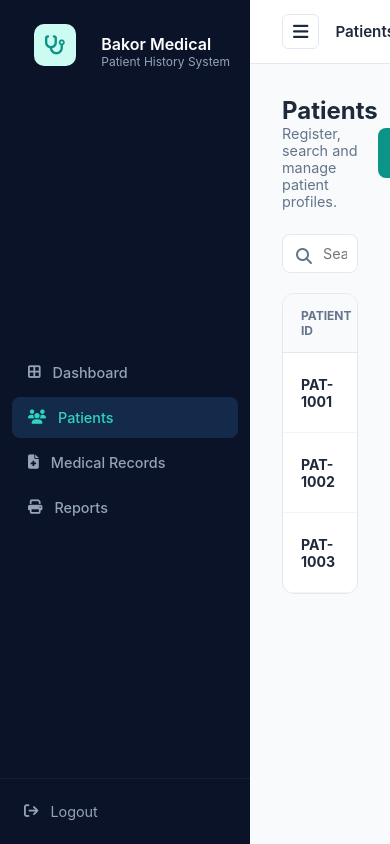
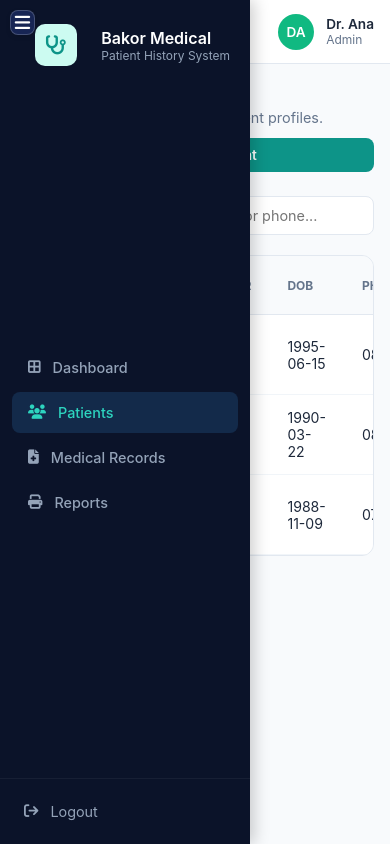
Before and after one commit to DavidOkoni09/Angel, a plain HTML site: page patient.html in a window 390 px wide. Drawn offline with Linux system fonts and the light colour scheme; sample sign-in values are in the browser's storage.

Commit message:
seo changes

```diff
--- a/app.js
+++ b/app.js
@@ -250,17 +250,21 @@ checkAuth();
 
 
 
-// SIDEBAR FULLY HIDDEN TOGGLE LOGIC
+// SIDEBAR TOGGLE WITH OVERLAY BUTTON CONTRAST
 const sidebar = document.querySelector(".sidebar");
+const appLayout = document.querySelector(".app-layout");
 const toggleBtn = document.getElementById("toggle-sidebar-btn");
 
-// Restore saved sidebar state from LocalStorage
+// Load initial state
 if (localStorage.getItem("sidebar_collapsed") === "true") {
   sidebar?.classList.add("collapsed");
+  appLayout?.classList.add("has-collapsed-sidebar");
 }
 
 toggleBtn?.addEventListener("click", () => {
-  sidebar.classList.toggle("collapsed");
-  const isCollapsed = sidebar.classList.contains("collapsed");
+  sidebar?.classList.toggle("collapsed");
+  appLayout?.classList.toggle("has-collapsed-sidebar");
+
+  const isCollapsed = sidebar?.classList.contains("collapsed");
   localStorage.setItem("sidebar_collapsed", isCollapsed);
 });
--- a/index.html
+++ b/index.html
@@ -4,9 +4,17 @@
 <head>
     <meta charset="UTF-8" />
     <meta name="viewport" content="width=device-width, initial-scale=1.0" />
-    <title>Dashboard - Bakor Medical</title>
+    <title>Dashboard - BAKOR Medical</title>
+    <meta name="description" content="Dashboard for BAKOR Medical Patient History Site">
+    <meta name="author" content="Angel Nelson Eteng">
+    <meta property="og:title" content="Dashboard - BAKOR Medical">
+    <meta property="og:description" content="Dashboard for BAKOR Medical Patient History Site">
+    <meta property="og:image"
+        content="https://etimg.etb2bimg.com/photo/94525801.cms">
+    <meta property="og:url" content="https://bakor-medical.netlify.app/">
     <link rel="stylesheet" href="style.css" />
     <link rel="stylesheet" href="https://cdnjs.cloudflare.com/ajax/libs/font-awesome/6.4.0/css/all.min.css" />
+    <script src="app.js" defer></script>
 </head>
 
 <body>
@@ -145,7 +153,6 @@
         </div>
     </div>
 
-    <script src="app.js"></script>
 </body>
 
 </html>
--- a/patient.html
+++ b/patient.html
@@ -4,9 +4,16 @@
 <head>
     <meta charset="UTF-8" />
     <meta name="viewport" content="width=device-width, initial-scale=1.0" />
-    <title>Patients - Bakor Medical</title>
+    <title>Patients - BAKOR Medical</title>
+    <meta name="description" content="Patients List for BAKOR Medical Patient History Site">
+    <meta name="author" content="Angel Nelson Eteng">
+    <meta property="og:title" content="Patients - BAKOR Medical">
+    <meta property="og:description" content="Patients List for BAKOR Medical Patient History Site">
+    <meta property="og:image" content="https://etimg.etb2bimg.com/photo/94525801.cms">
+    <meta property="og:url" content="https://bakor-medical.netlify.app/patient">
     <link rel="stylesheet" href="style.css" />
     <link rel="stylesheet" href="https://cdnjs.cloudflare.com/ajax/libs/font-awesome/6.4.0/css/all.min.css" />
+    <script src="app.js" defer></script>
 </head>
 
 <body>
@@ -129,8 +136,6 @@
             </form>
         </div>
     </div>
-
-    <script src="app.js"></script>
 </body>
 
 </html>
--- a/style.css
+++ b/style.css
@@ -55,7 +55,7 @@ body {
     align-items: center;
     justify-content: center;
     font-size: 1.2rem;
-    margin: 0 auto 12px;
+    margin: 0 auto 1px;
 }
 
 /* APP LAYOUT */
@@ -78,7 +78,7 @@ body {
     padding: 24px 20px;
     display: flex;
     align-items: center;
-    gap: 12px;
+    gap: 10px;
     color: white;
 }
 
@@ -167,7 +167,7 @@ body {
     display: flex;
     justify-content: space-between;
     align-items: center;
-    padding: 0 32px;
+    padding: 0 32px 0 64px;
 }
 
 .breadcrumb {
@@ -524,13 +524,18 @@ body {
 
 .hamburger-btn {
     background: transparent;
-    border: 1px solid #e2e8f0;
+    border: 1px solid #cbd5e1;
     color: var(--text-dark);
     font-size: 1.1rem;
-    padding: 6px 10px;
-    border-radius: 6px;
+    width: 36px;
+    height: 36px;
+    border-radius: 8px;
     cursor: pointer;
-    transition: all 0.2s;
+    display: flex;
+    align-items: center;
+    justify-content: center;
+    box-shadow: 0 2px 5px rgba(0, 0, 0, 0.1);
+    transition: all 0.2s ease;
 }
 
 .hamburger-btn:hover {
@@ -549,6 +554,12 @@ body {
     transition: margin-left 0.3s cubic-bezier(0.4, 0, 0.2, 1);
     z-index: 100;
     height: 100vh;
+}
+
+.app-layout:not(.has-collapsed-sidebar) .hamburger-btn {
+    background: var(--sidebar-hover);
+    color: #ffffff;
+    border-color: rgba(255, 255, 255, 0.2);
 }
 
 /* FULLY HIDDEN STATE */
@@ -575,3 +586,95 @@ body {
         width: 100%;
     }
 }
+
+
+/* =========================================================
+   MOBILE & TABLET RESPONSIVE MEDIA QUERY (< 768px)
+   ========================================================= */
+@media screen and (max-width: 768px) {
+
+    /* Layout adjustments */
+    .app-layout {
+        position: relative;
+    }
+
+    /* Make sidebar slide over content on mobile instead of pushing it */
+    .sidebar {
+        position: absolute;
+        top: 0;
+        left: 0;
+        height: 100vh;
+        box-shadow: 4px 0 15px rgba(0, 0, 0, 0.2);
+    }
+
+    /* Default mobile state: hidden off-screen */
+    .sidebar.collapsed {
+        margin-left: -250px;
+    }
+
+    /* Header mobile padding */
+    .top-header {
+        padding: 0 16px;
+    }
+
+    /* Content area mobile padding */
+    .content-body {
+        padding: 16px;
+    }
+
+    /* Stack metric cards vertically on small screens */
+    .metrics-grid {
+        grid-template-columns: 1fr;
+        gap: 12px;
+    }
+
+    /* Stack dashboard widgets vertically */
+    .dashboard-widgets {
+        flex-direction: column;
+        gap: 16px;
+    }
+
+    /* Header title & button stacking for Patients and Records pages */
+    .page-header {
+        flex-direction: column;
+        align-items: flex-start;
+        gap: 12px;
+    }
+
+    .page-header .btn {
+        width: 100%;
+    }
+
+    /* Form row elements (like Gender & DOB) stack on phones */
+    .form-row {
+        flex-direction: column;
+        gap: 0;
+    }
+
+    /* Table overflow wrapper so tables slide horizontally without breaking mobile width */
+    .table-card {
+        overflow-x: auto;
+    }
+
+    /* Modal responsiveness for phone screens */
+    .modal-content {
+        width: 92%;
+        padding: 16px;
+        margin: 0 16px;
+    }
+
+    .hamburger-btn {
+        position: fixed;
+        top: 10px;
+        left: 10px;
+        z-index: 1001;
+        /* Keeps it layered above the sidebar */
+        width: 25px;
+        height: 25px;
+
+    }
+
+    .header-left {
+        margin-left: 30px;
+    }
+}
```
Also changed, not shown: medical.html (+8 -3 lines), report.html (+8 -3 lines).
